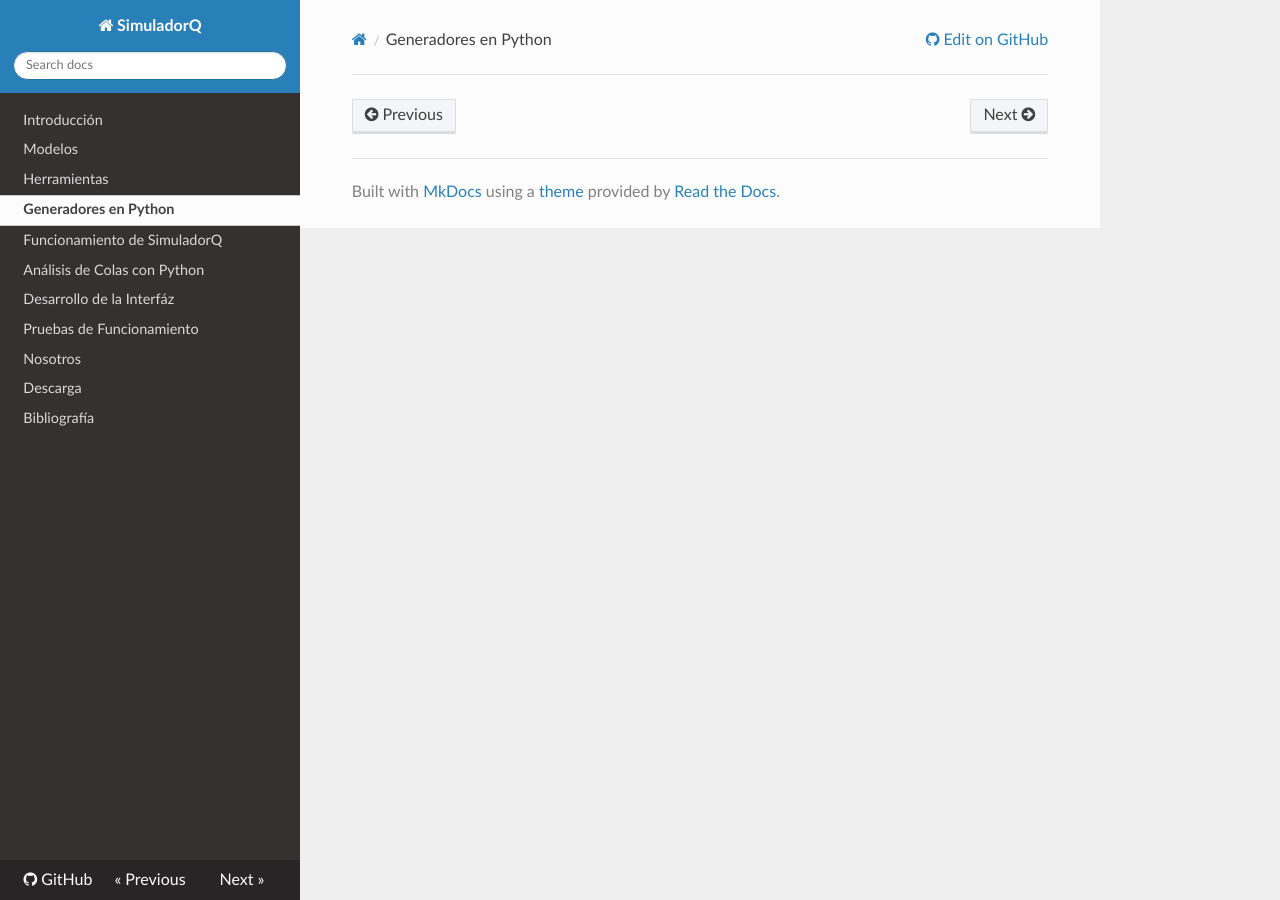
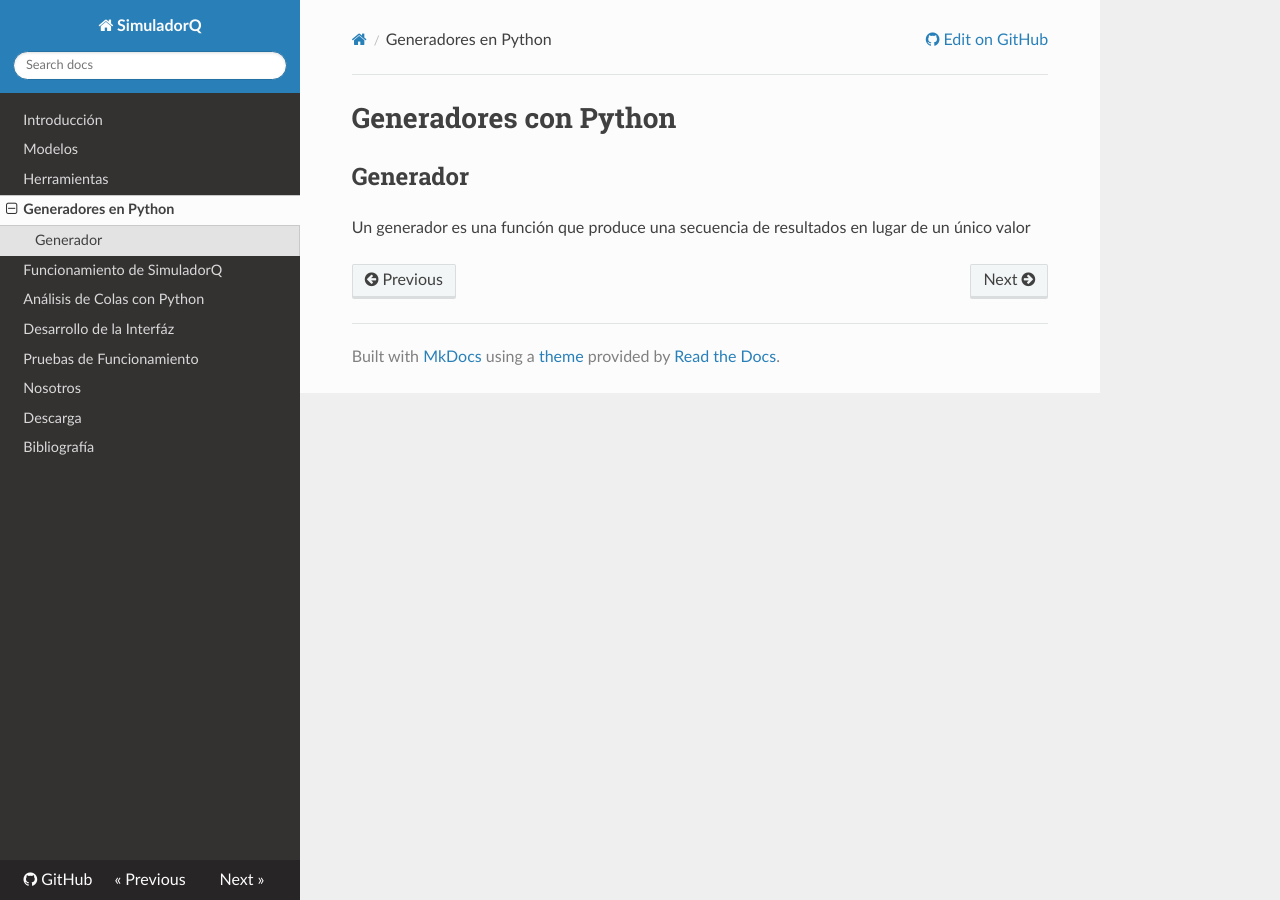
Before and after one commit to m-ibarra-arg/trafico, an MkDocs documentation site: the page built from docs/GeneradoresPython.md, in a window 1280 px wide. Built offline with MkDocs 1.6.1, drawn with Linux system fonts in a browser that asks for light colours; nearby versions of some CDN libraries; old or Windows-style settings are respelled for this version of MkDocs.

Commit message:
Uploaded by https://stackedit.io/

```diff
--- a/docs/GeneradoresPython.md
+++ b/docs/GeneradoresPython.md
@@ -1,4 +1,6 @@
-
+# Generadores con Python
+## Generador
+Un generador es una función que produce una secuencia de resultados en lugar de un único valor
 <!--stackedit_data:
-eyJoaXN0b3J5IjpbLTMxMjg5Mzk3XX0=
+eyJoaXN0b3J5IjpbMTM5NTIwMjEwOSwtMzEyODkzOTddfQ==
 -->
```
